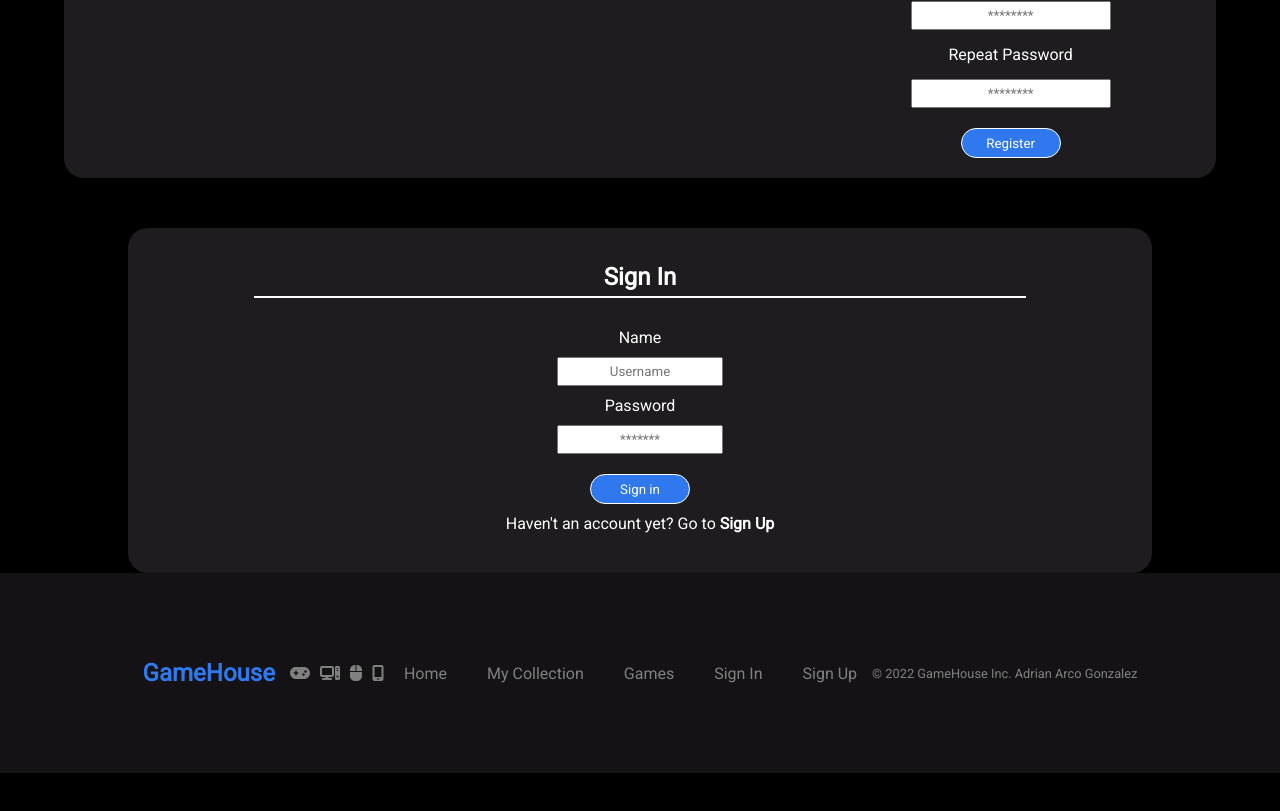
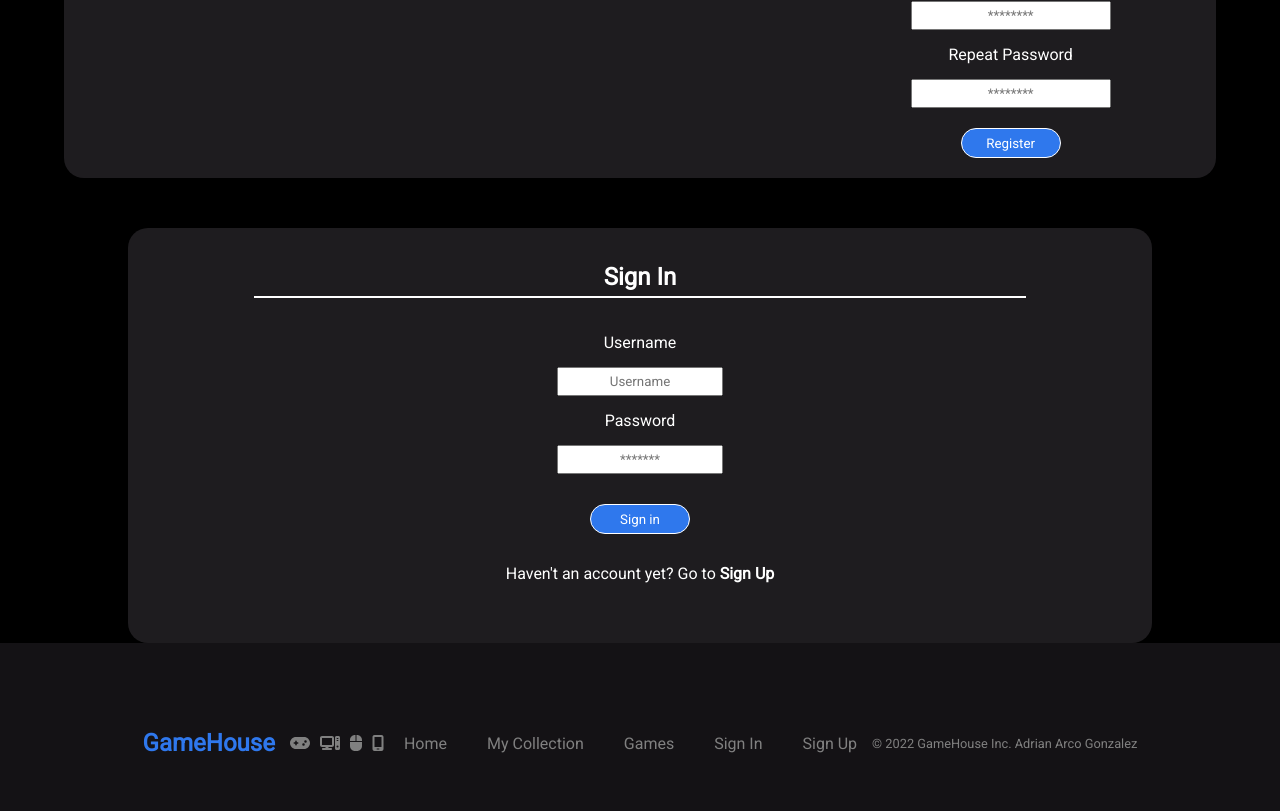
Before and after one commit to AdrianArcoGonzalez/GameHouse-Front, a React (Create React App) app: page /register in a window 1280 px wide. Shown: the part 1010-1821 px from the top of the page. Before the commit the page ends 1783 px from the top, so only its background shows below. Built offline with nearby package versions, Linux system fonts and the light colour scheme; no server answers.

Commit message:
add disable when no fields and change on write

```diff
--- a/src/components/Login/Login.tsx
+++ b/src/components/Login/Login.tsx
@@ -1,18 +1,36 @@
+import { useState } from "react";
 import { NavLink } from "react-router-dom";
 import LoginStyled from "./LoginStyled";
 
 const Login = (): JSX.Element => {
+  const initialState = {
+    username: "",
+    password: "",
+  };
+  const [user, setUser] = useState(initialState);
+
+  const onChangeField = (event: React.ChangeEvent<HTMLInputElement>) => {
+    setUser({
+      ...user,
+      [event.target.id]: event.target.value,
+    });
+  };
+  const hasEmptyFields =
+    user.username === initialState.username ||
+    user.password === initialState.password;
+
   return (
     <LoginStyled noValidate autoComplete="off">
       <h2 className="login__title">Sign In</h2>
       <label htmlFor="username" className="form__input-container">
-        Name
+        Username
       </label>
       <input
         type="text"
         id="username"
         placeholder="Username"
         className="form__input-element"
+        onChange={onChangeField}
       />
 
       <label htmlFor="password" className="form__input-container">
@@ -23,8 +41,9 @@ const Login = (): JSX.Element => {
         type="password"
         placeholder="*******"
         className="form__input-element"
+        onChange={onChangeField}
       />
-      <button type="submit" className="form-button">
+      <button type="submit" className="form-button" disabled={hasEmptyFields}>
         Sign in
       </button>
 
--- a/src/components/Login/LoginStyled.ts
+++ b/src/components/Login/LoginStyled.ts
@@ -22,7 +22,7 @@ const LoginStyled = styled.form`
   }
   .form {
     &__input-container {
-      padding: 10px;
+      padding: 15px;
     }
     &__input-element {
       font-family: inherit;
@@ -37,20 +37,22 @@ const LoginStyled = styled.form`
       background-color: #2f78ed;
       color: white;
       padding: 5px;
-      margin-top: 10px;
       border: 1px solid white;
-      margin-top: 20px;
+      margin-top: 30px;
+      cursor: pointer;
+    }
+    &-button:hover {
+      background-color: #002d75;
+      font-weight: bold;
     }
     &__info {
-      padding: 10px;
+      padding: 30px;
     }
   }
   .info__link {
     text-decoration: none;
     color: white;
     font-weight: bold;
-  }
-  .info__link:hover {
     cursor: pointer;
   }
 `;
--- a/src/components/Register/RegisterForm/RegisterFormStyled.ts
+++ b/src/components/Register/RegisterForm/RegisterFormStyled.ts
@@ -43,6 +43,7 @@ const RegisterFormStyled = styled.form`
     padding: 5px;
     margin-top: 10px;
     border: 1px solid white;
+    cursor: pointer;
   }
   .form-button:hover {
     background-color: #002d75;
```
